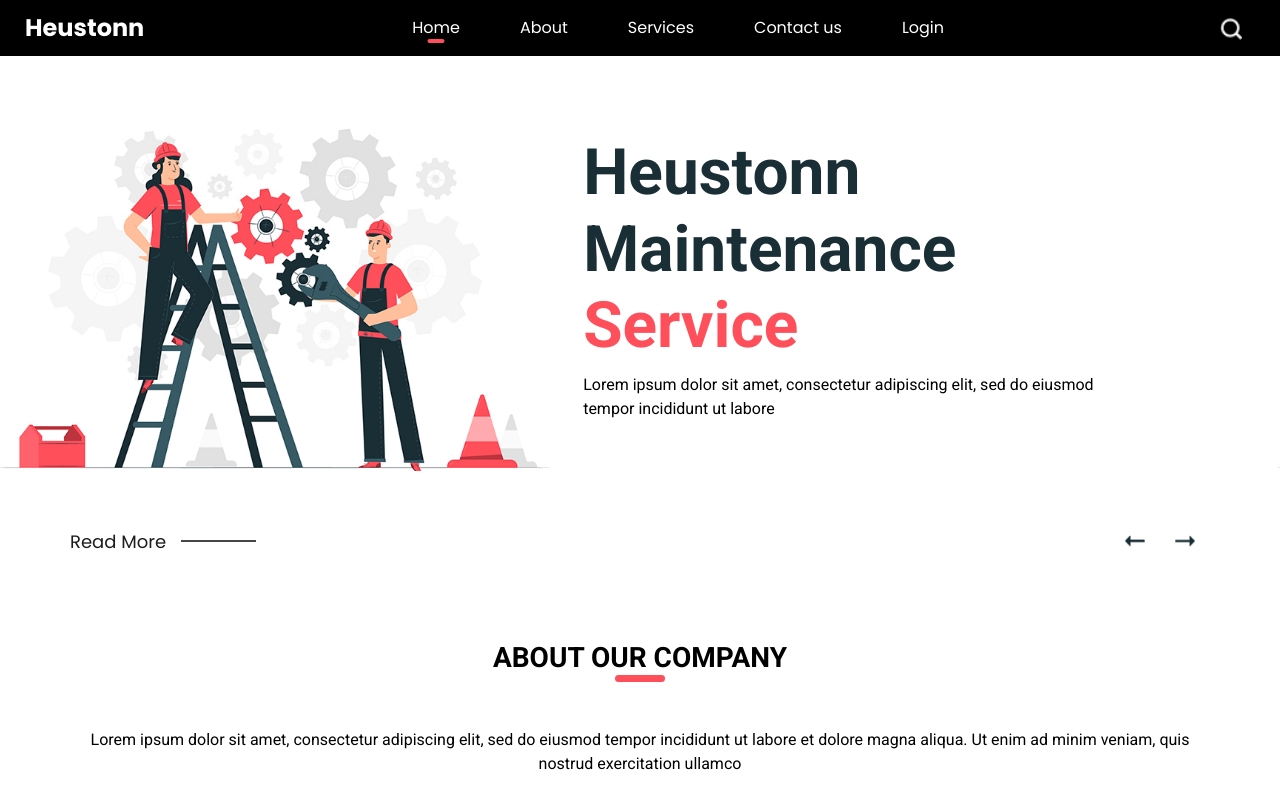
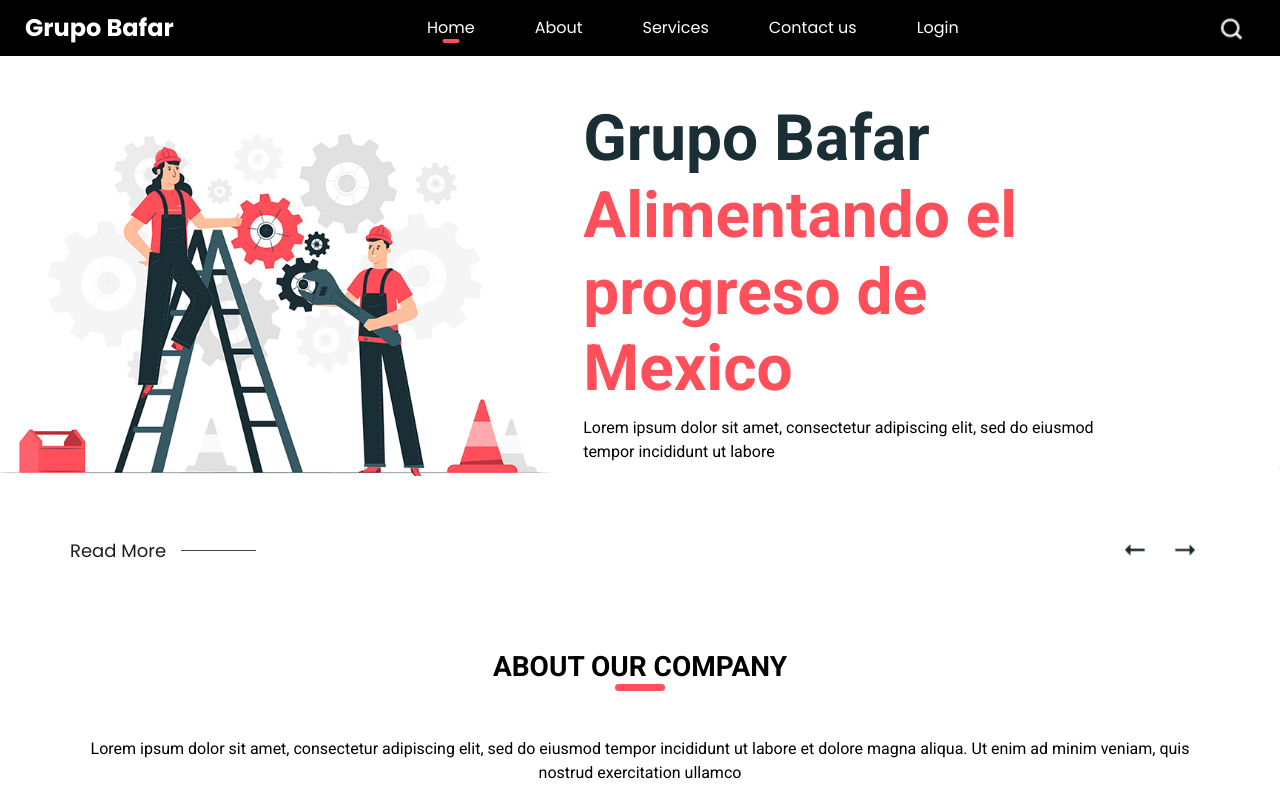
Before and after one commit to OscarIbarra0205/propuestaGithub, a plain HTML site: page index.html in a window 1280 px wide. Shown: the top 800 px of the page. Drawn offline with nearby package versions, Linux system fonts and the light colour scheme.

Commit message:
Cambios en carrusel

```diff
--- a/index.html
+++ b/index.html
@@ -12,7 +12,7 @@
   <meta name="description" content="" />
   <meta name="author" content="" />
 
-  <title>Heustonn</title>
+  <title>Grupo Bafar</title>
 
   <!-- slider stylesheet -->
   <link rel="stylesheet" type="text/css"
@@ -37,7 +37,7 @@
         <nav class="navbar navbar-expand-lg custom_nav-container ">
           <a class="navbar-brand" href="index.html">
             <span>
-              Heustonn
+              Grupo Bafar
             </span>
           </a>
           <button class="navbar-toggler ml-auto" type="button" data-toggle="collapse"
@@ -93,10 +93,9 @@
                     <div class="detail-box">
                       <div>
                         <h1>
-                          Heustonn <br>
-                          Maintenance <br>
+                          Grupo Bafar<br>
                           <span>
-                            Service
+                            Alimentando el progreso de Mexico
                           </span>
                         </h1>
                         <p>
@@ -125,10 +124,9 @@
                     <div class="detail-box">
                       <div>
                         <h1>
-                          Heustonn <br>
-                          Maintenance <br>
+                          Lider en la industria <br>
                           <span>
-                            Service
+                           Alimentaria
                           </span>
                         </h1>
                         <p>
@@ -157,10 +155,9 @@
                     <div class="detail-box">
                       <div>
                         <h1>
-                          Heustonn <br>
-                          Maintenance <br>
+                          Productos de <br>
                           <span>
-                            Service
+                            Consumo
                           </span>
                         </h1>
                         <p>
```
